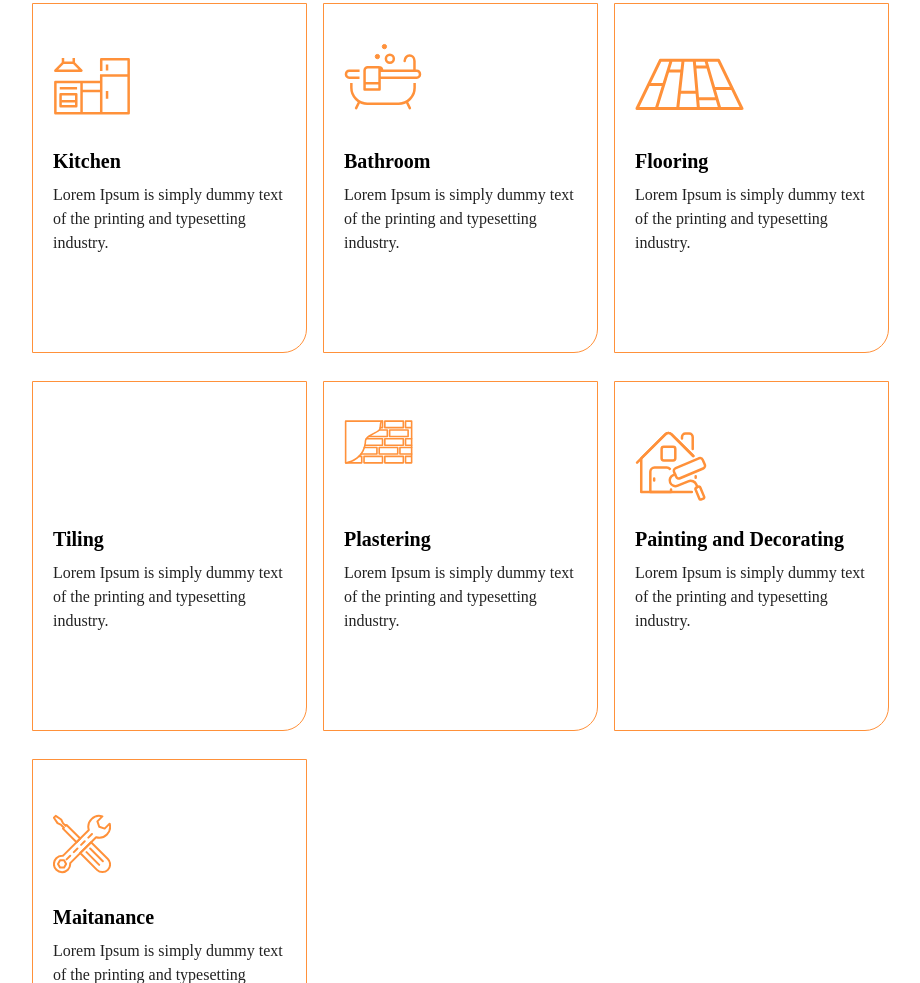
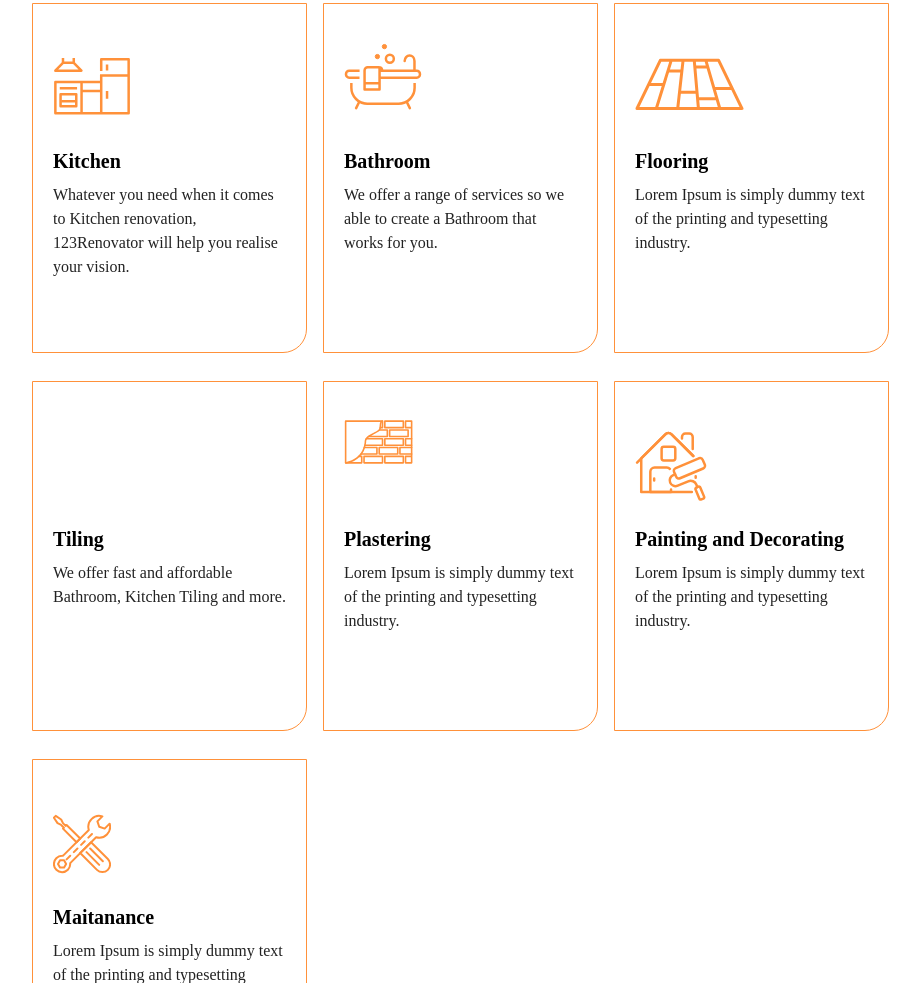
Before and after one commit to tosia921/first4move, a Gatsby site: page /services in a window 1280 px wide. Shown: the part 915-1898 px from the top of the page, without its empty margins (96-1016 px from the left). Built offline with nearby package versions, Linux system fonts and the light colour scheme; Gatsby itself is replaced by a stand-in of ours.

Commit message:
content updating

```diff
--- a/src/components/Homepage/Services.js
+++ b/src/components/Homepage/Services.js
@@ -12,7 +12,7 @@ const Services = () => {
 			</p>
 			<div className="orange-line"></div>
 			<div className="columns-2 md:columns-4 my-2 md:my-6">
-				<ServiceCard title="Kitchen" copy="Whatever you need ,when it comses to Kitchen renovation, 123Renovator will help you realise your vision." icon="kitchen" />
+				<ServiceCard title="Kitchen" copy="Whatever you need when it comes to Kitchen renovation, 123Renovator will help you realise your vision." icon="kitchen" />
 				<ServiceCard title="Bathroom" copy="We offer a range of services so we able to create a Bathroom that works for you." icon="bathroom" />
 
 				<ServiceCard title="Flooring" copy="Lorem Ipsum is simply dummy text of the printing and typesetting industry." icon="flooring" />
--- a/src/pages/services.js
+++ b/src/pages/services.js
@@ -17,10 +17,10 @@ const services = () => {
 					<div className="orange-line"></div>
 				</div>
 				<div className="flex w-full gap-4 justify-center md:justify-start flex-wrap my-2 md:my-6 ">
-					<ServiceCard title="Kitchen" copy="Lorem Ipsum is simply dummy text of the printing and typesetting industry." icon="kitchen" />
-					<ServiceCard title="Bathroom" copy="Lorem Ipsum is simply dummy text of the printing and typesetting industry." icon="bathroom" />
+					<ServiceCard title="Kitchen" copy="Whatever you need when it comes to Kitchen renovation, 123Renovator will help you realise your vision." icon="kitchen" />
+					<ServiceCard title="Bathroom" copy="We offer a range of services so we able to create a Bathroom that works for you." icon="bathroom" />
 					<ServiceCard title="Flooring" copy="Lorem Ipsum is simply dummy text of the printing and typesetting industry." icon="flooring" />
-					<ServiceCard title="Tiling" copy="Lorem Ipsum is simply dummy text of the printing and typesetting industry." icon="tiling" />
+					<ServiceCard title="Tiling" copy="We offer fast and affordable Bathroom, Kitchen Tiling and more." icon="tiling" />
 					<ServiceCard title="Plastering" copy="Lorem Ipsum is simply dummy text of the printing and typesetting industry." icon="plastering" />
 					<ServiceCard title="Painting and Decorating" copy="Lorem Ipsum is simply dummy text of the printing and typesetting industry." icon="painting" />
 					<ServiceCard title="Maitanance" copy="Lorem Ipsum is simply dummy text of the printing and typesetting industry." icon="maitanance" />
```
